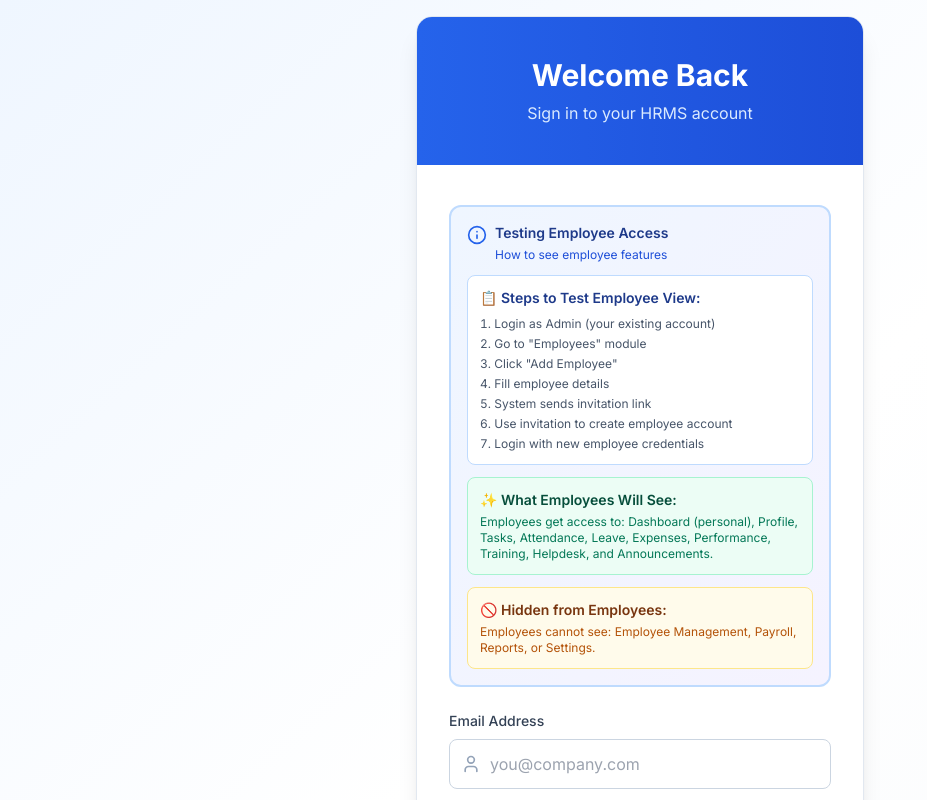
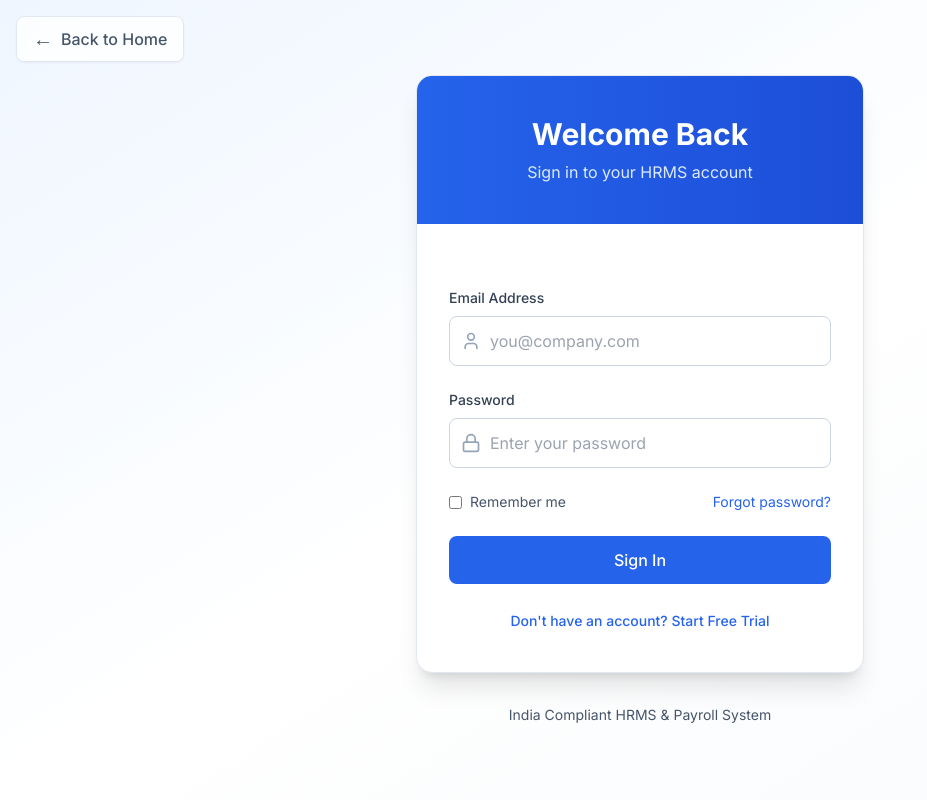
Before and after one commit to Mathew1304/Payroll-India, a React (Vite) app: page / in a window 1280 px wide. Both pictures are taken after a click on the button "Sign In". Shown: the top 800 px of the page, without its empty margins (0-927 px from the left). Built offline with nearby package versions, Linux system fonts and the light colour scheme; no server answers; the HTML template or start-up script is replaced by a standard one.

Commit message:
feat: introduce LoginPage component for user authentication.

```diff
--- a/src/components/Auth/LoginPage.tsx
+++ b/src/components/Auth/LoginPage.tsx
@@ -38,52 +38,23 @@ export function LoginPage({ onSwitchToRegister }: LoginPageProps) {
           </div>
 
           <form onSubmit={handleSubmit} className="px-8 py-10 space-y-6">
+            {/* Back to Home Button */}
+            <div className="absolute top-4 left-4">
+              <a
+                href="/"
+                className="flex items-center gap-2 text-slate-600 hover:text-blue-600 transition-colors bg-white/80 backdrop-blur-sm px-4 py-2 rounded-lg shadow-sm border border-slate-200"
+              >
+                <span className="text-xl">←</span>
+                <span className="font-medium">Back to Home</span>
+              </a>
+            </div>
+
             {error && (
               <div className="bg-red-50 border border-red-200 rounded-lg p-4 flex items-start gap-3">
                 <AlertCircle className="h-5 w-5 text-red-600 flex-shrink-0 mt-0.5" />
                 <p className="text-sm text-red-800">{error}</p>
               </div>
             )}
-
-            <div className="bg-gradient-to-br from-blue-50 to-violet-50 border-2 border-blue-200 rounded-xl p-4">
-              <div className="flex items-start gap-2 mb-3">
-                <Info className="h-5 w-5 text-blue-600 flex-shrink-0 mt-0.5" />
-                <div>
-                  <p className="text-sm font-semibold text-blue-900">Testing Employee Access</p>
-                  <p className="text-xs text-blue-700 mt-1">How to see employee features</p>
-                </div>
-              </div>
-
-              <div className="space-y-3 text-sm text-slate-700">
-                <div className="bg-white p-3 rounded-lg border border-blue-200">
-                  <p className="font-semibold text-blue-900 mb-2">📋 Steps to Test Employee View:</p>
-                  <ol className="text-xs space-y-1 list-decimal list-inside text-slate-600">
-                    <li>Login as Admin (your existing account)</li>
-                    <li>Go to "Employees" module</li>
-                    <li>Click "Add Employee"</li>
-                    <li>Fill employee details</li>
-                    <li>System sends invitation link</li>
-                    <li>Use invitation to create employee account</li>
-                    <li>Login with new employee credentials</li>
-                  </ol>
-                </div>
-
-                <div className="bg-emerald-50 p-3 rounded-lg border border-emerald-200">
-                  <p className="font-semibold text-emerald-900 mb-1">✨ What Employees Will See:</p>
-                  <p className="text-xs text-emerald-700">
-                    Employees get access to: Dashboard (personal), Profile, Tasks, Attendance,
-                    Leave, Expenses, Performance, Training, Helpdesk, and Announcements.
-                  </p>
-                </div>
-
-                <div className="bg-amber-50 p-3 rounded-lg border border-amber-200">
-                  <p className="font-semibold text-amber-900 mb-1">🚫 Hidden from Employees:</p>
-                  <p className="text-xs text-amber-700">
-                    Employees cannot see: Employee Management, Payroll, Reports, or Settings.
-                  </p>
-                </div>
-              </div>
-            </div>
 
             <div>
               <label htmlFor="email" className="block text-sm font-medium text-slate-700 mb-2">
```
